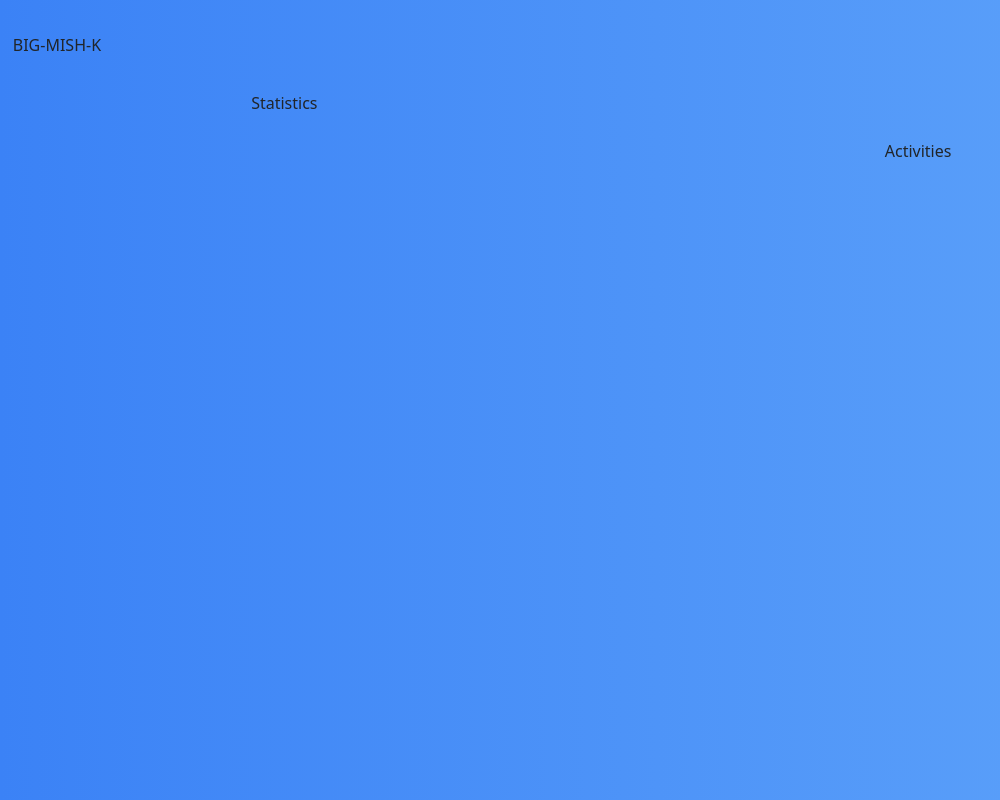
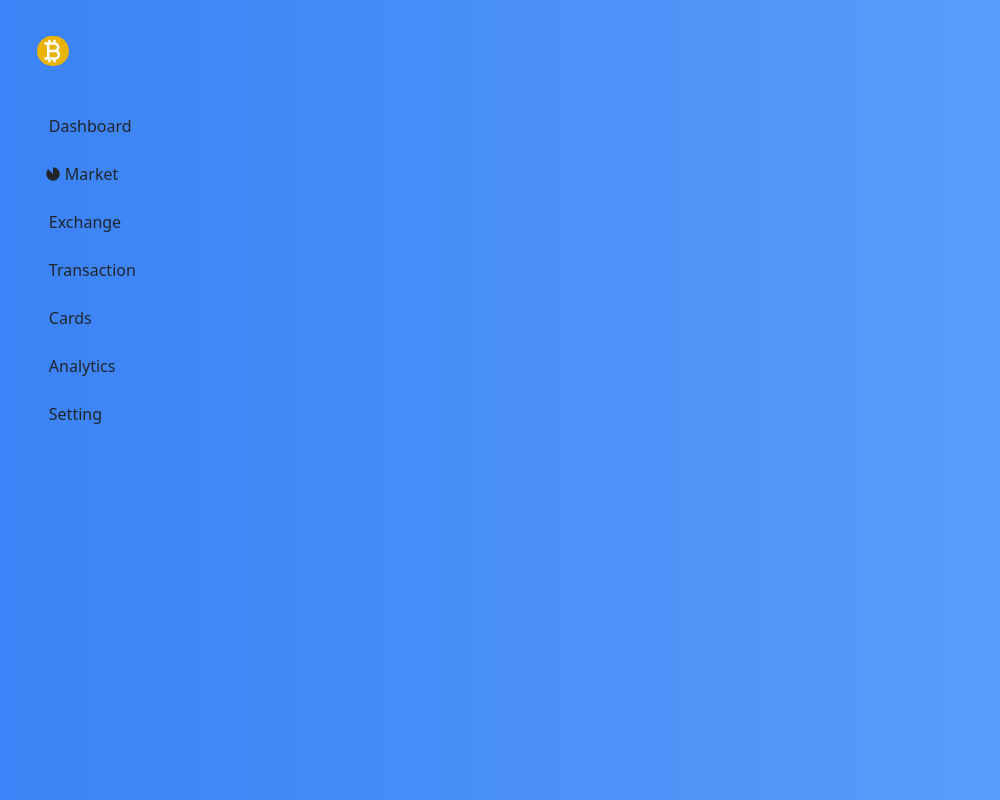
Before and after one commit to Mishael-Git/Crypto-Coin, a React (Vite) app: page /dashboard in a window 1280 px wide. Shown: the top 800 px of the page, without its empty margins (0-1000 px from the left). Built offline with nearby package versions, Linux system fonts and the light colour scheme.

Commit message:
Dashboard

```diff
--- a/src/components/DashBoard.jsx
+++ b/src/components/DashBoard.jsx
@@ -3,14 +3,14 @@ import { Active, Side, Stats } from "./Info";
 function DashBoard() {
   return (
   //Sidebar
-    <div className="px-[1%] space-x-[19%] ">
-      <div className="py-9">
+    <div className="px-[1%] space-x-[20%]">
+      <div className="py-9 ">
         <Side />
       </div>
       <div className="flex h-screen flex-grow">
         {/* Body middle */}
         <div className="h-screen flex-grow">
-          <div >
+          <div className="">
             <Stats />
           </div>
         </div>
--- a/src/components/Sidebar.jsx
+++ b/src/components/Sidebar.jsx
@@ -1,11 +1,62 @@
-import React from 'react'
-
+import React from "react";
+import { BiBitcoin } from "react-icons/bi";
+import { RxDashboard } from "react-icons/rx";
+import { MdIncompleteCircle, MdAnalytics } from "react-icons/md";
+import { FaStackExchange, FaExchangeAlt } from "react-icons/fa";
+import { AiFillSetting } from "react-icons/ai";
+import { BsCreditCard2Back } from "react-icons/bs";
+import { Link } from "react-router-dom";
 function Sidebar() {
   return (
-    <div>
-        <h1>BIG-MISH-K</h1>
+    <div className="space-y-12 px-6  w-[20%] h-screen">
+      <div className=" rounded-full bg-yellow-500 w-8">
+        <BiBitcoin
+          size={30}
+          className="text-white  font-extrabold cursor-pointer"
+        />
+      </div>
+      <div className="bg">
+        <ul className="space-y-6">
+          {/* Dashboard */}
+          <div className="flex items-center hover:bg-[#a7fff3] space-x-1 w-[10%] px-2  rounded-xl">
+            <RxDashboard className="text" />
+            <li class="cursor-pointer font-medium ">Dashboard</li>
+          </div>
+          {/* Market */}
+          <div className="flex items-center hover:bg-[#a7fff3] space-x-1 w-[10%] px-2  rounded-xl">
+          <Link to="/market"> <MdIncompleteCircle /> </Link>
+            <Link to="/market">
+            <li class="cursor-pointer font-medium">Market</li></Link>
+          </div>
+          {/* Exchange */}
+          <div className="flex items-center hover:bg-[#a7fff3] space-x-1 w-[10%] px-2  rounded-xl">
+            <FaExchangeAlt />
+            <li class="cursor-pointer font-medium ">Exchange</li>
+          </div>
+          {/* Transaction> */}
+          <div className="flex items-center hover:bg-[#a7fff3] space-x-1 w-[10%] px-2  rounded-xl">
+            <FaStackExchange />
+            <li class="cursor-pointer font-medium ">Transaction</li>
+          </div>
+          {/* Cards */}
+          <div className="flex items-center hover:bg-[#a7fff3] space-x-1 w-[10%] px-2  rounded-xl">
+            <BsCreditCard2Back />
+            <li class="cursor-pointer font-medium ">Cards</li>
+          </div>
+          {/* Analytics */}
+          <div className="flex items-center hover:bg-[#a7fff3] space-x-1 w-[10%] px-2  rounded-xl">
+            <MdAnalytics />
+            <li class="cursor-pointer font-medium ">Analytics</li>
+          </div>
+          {/* Setting */}
+          <div className="flex items-center hover:bg-[#a7fff3] space-x-1 w-[10%] px-2  rounded-xl">
+            <AiFillSetting />
+            <li class="cursor-pointer font-medium ">Setting</li>
+          </div>
+        </ul>
+      </div>
     </div>
-  )
+  );
 }
 
-export default Sidebar
+export default Sidebar;
--- a/src/components/Statistics.jsx
+++ b/src/components/Statistics.jsx
@@ -2,7 +2,9 @@ import React from 'react'
 
 function Statistics() {
   return (
-    <div>Statistics</div>
+    <div>
+        <input type="text" />
+    </div>
   )
 }
 
```
